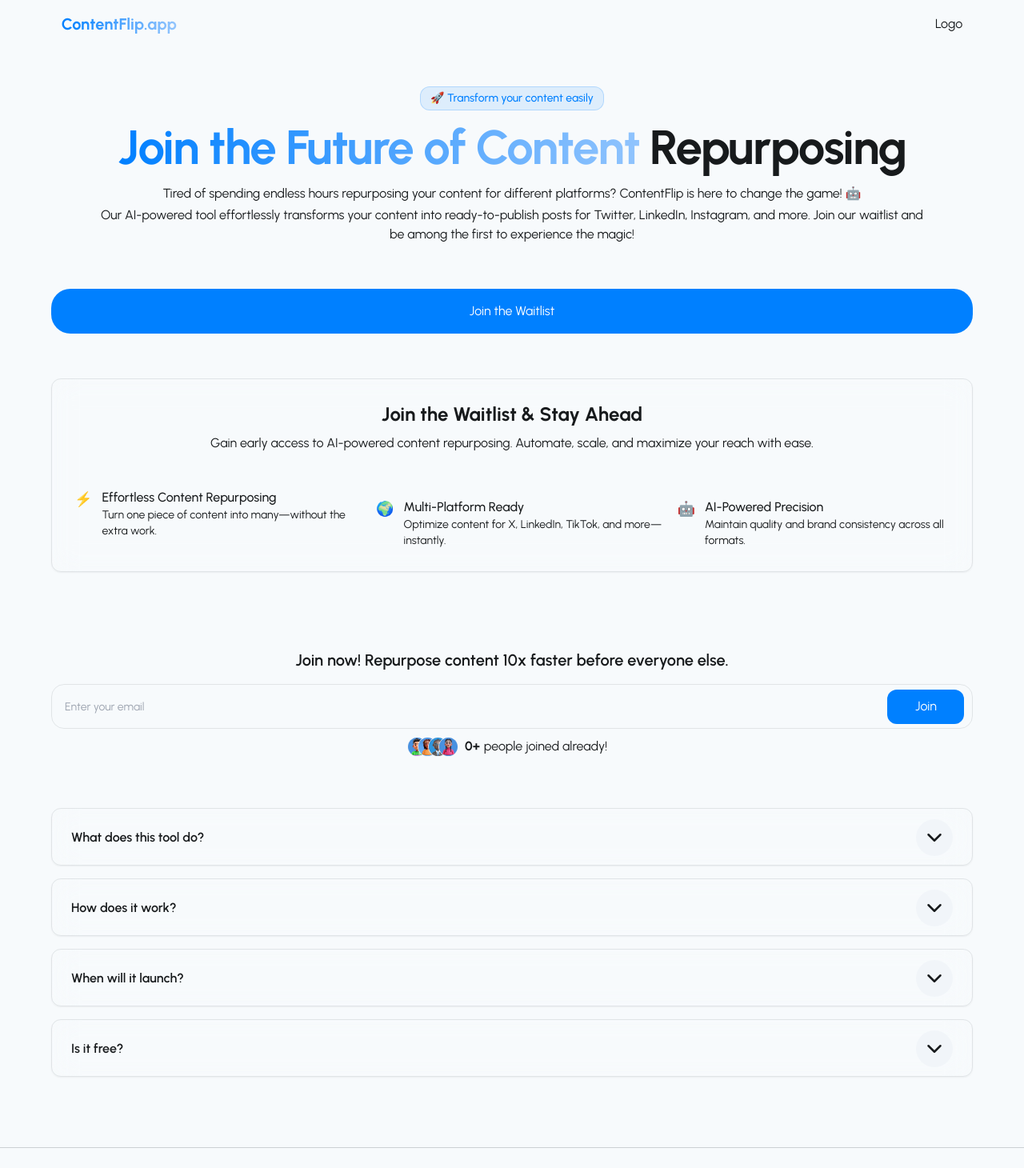
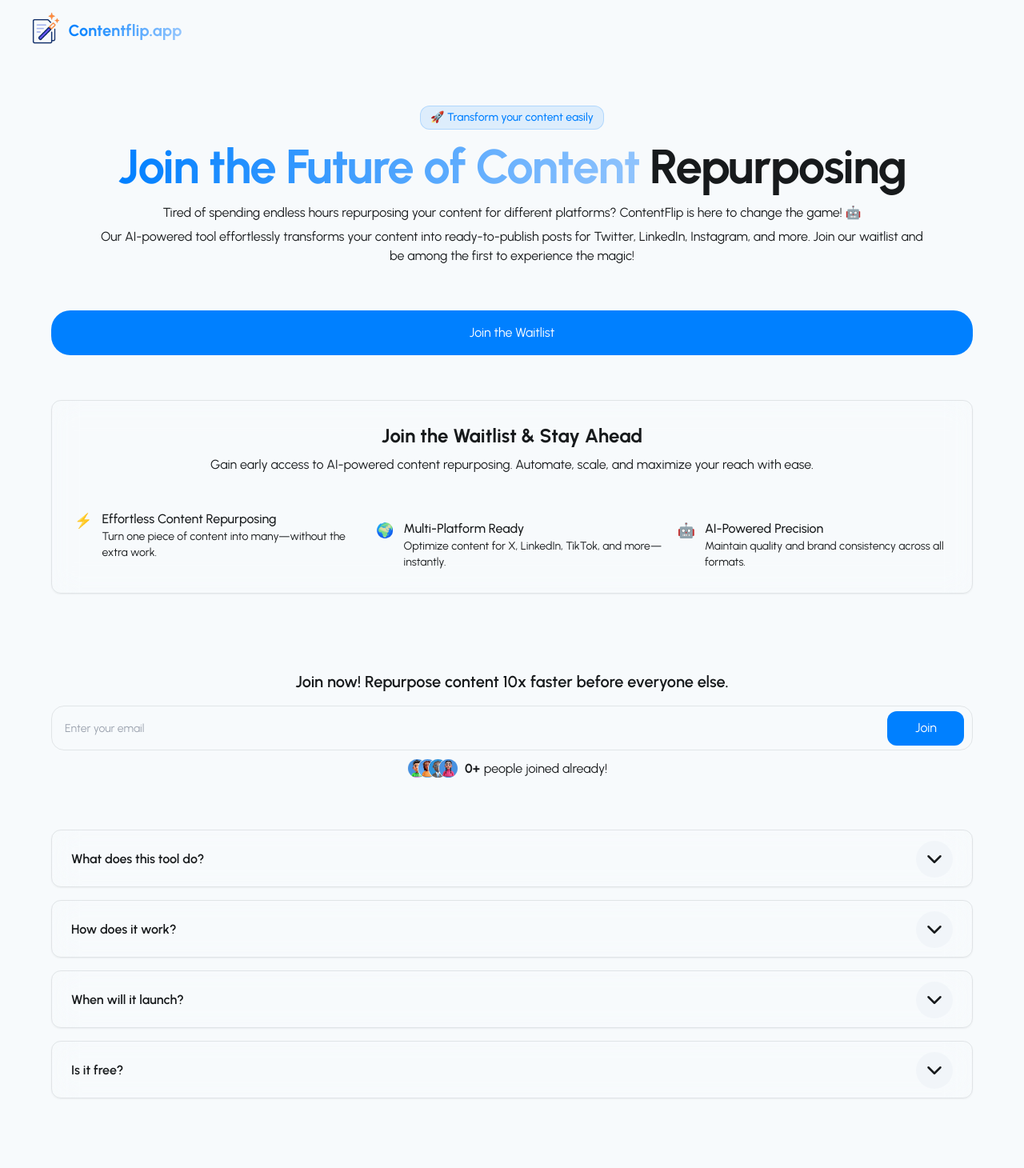
Before and after one commit to Charmingdc/postmorph-waitlist, a React (Vite) app: page / in a window 1280 px wide. Shown: the top 1460 px of the page at 80% size. Built offline with nearby package versions, Linux system fonts and the light colour scheme; no server answers.

Commit message:
Refine overall design and site data, add necessary seo data and logo

```diff
--- a/index.html
+++ b/index.html
@@ -10,45 +10,58 @@
     <meta name="robots" content="index, follow">
 
     <!-- SEO and social sharing tags -->
-    <title> Join || ContentFlip </title>
-    <meta name="description" content="A compelling, keyword-rich description (about 150-160 characters).">
-    <meta name="keywords" content="keyword1, keyword2, keyword3 (optional, not as relevant for modern SEO)">
+    <title> Contentflip || Join Waitlist </title>
+    <meta name="description" content="Maximize your content’s potential by repurposing it across different formats. Save time and grow your audience with Contentflip">
+    <meta name="keywords" content="Content Repurposing, Contenflip, Social media growth, content creation, Repurposing tool, Repurposing website">
 
     <!-- Open Graph (For Facebook, LinkedIn, etc.) -->
     <meta property="og:type" content="website">
-    <meta property="og:title" content="Your Page Title">
-    <meta property="og:description" content="A compelling description for social media.">
-    <meta property="og:image" content="https://yourwebsite.com/your-image.jpg">
-    <meta property="og:url" content="https://yourwebsite.com">
-    <meta property="og:site_name" content="Your Brand">
+    <meta property="og:title" content="Contentflip - Create Once, Publish Everywhere">
+    <meta property="og:description" content="Maximize your content’s potential by repurposing it across different formats. Save time and grow your audience with Contentflip">
+    <meta property="og:image" content="/contentflip-social-banner.jpg">
+    <meta property="og:url" content="https://contentflip-waitlist.vercel.app">
+    <meta property="og:site_name" content="Contentflip || Join Waitlist">
 
     <!-- Twitter Cards (For Twitter) -->
     <meta name="twitter:card" content="summary_large_image">
-    <meta name="twitter:title" content="Your Page Title">
-    <meta name="twitter:description" content="A compelling description for Twitter.">
-    <meta name="twitter:image" content="https://yourwebsite.com/your-image.jpg">
-    <meta name="twitter:site" content="@YourTwitterHandle">
+    <meta name="twitter:title" content="Contenflip || Join Waitlist">
+    <meta name="twitter:description" content="Maximize your content’s potential by repurposing it across different formats. Save time and grow your audience with Contentflip">
+    <meta name="twitter:image" content="https://contentflip-social-banner.jpg">
+    <meta name="twitter:site" content="@charmingdc01">
 
     <!-- Canonical Tag (Avoid Duplicate Content Issues) -->
-    <link rel="canonical" href="https://yourwebsite.com/this-page">
+    <link rel="canonical" href="https://contentflip-waitlist.vercel.app">
 
-    <!-- Favicon -->
-    <link rel="icon" href="/favicon.ico" type="image/x-icon">
+    <!-- Standard Favicon -->
+    <link rel="icon" href="contentflip-logo.png" type="image/x-icon">
+
+   <!-- For Apple devices (Retina display) -->
+   <link rel="apple-touch-icon" href="contentflip-logo.png">
+
+   <!-- For Android devices -->
+   <link rel="icon" sizes="192x192" href="contentflip-logo.png">
+
+   <!-- For Safari pinned tab -->
+   <link rel="mask-icon" href="contentflip-logo.png" color="#5bbad5">
+
+   <!-- For Windows 8/10 tile -->
+   <meta name="msapplication-TileImage" content="contentflip-logo.png">
+   <meta name="msapplication-TileColor" content="#ffffff">
 
     <!-- Schema Markup (Structured Data for Better Search Visibility) -->
     <script type="application/ld+json">
      {
       "@context": "https://schema.org",
       "@type": "WebPage",
-      "name": "Your Page Title",
-      "url": "https://yourwebsite.com",
-      "description": "A compelling description of your page.",
+      "name": "Contentflip",
+      "url": "https://contentflip-waitlist.vercel.app",
+      "description": "Maximize your content’s potential by repurposing it across different formats. Save time and grow your audience with Contentflip",
       "publisher": {
         "@type": "Organization",
-        "name": "Your Brand",
+        "name": "Contentflip",
         "logo": {
           "@type": "ImageObject",
-          "url": "https://yourwebsite.com/logo.png"
+          "url": "/contentflip-social-banner.jpg"
         }
       }
      }
--- a/src/App.tsx
+++ b/src/App.tsx
@@ -1,46 +1,24 @@
 import { useState } from "react";
 import { Toaster } from "sonner";
 import { FaqProps } from "./components/Accordion";
+import accordionsData from "./data/accordionsData";
+
+import Navbar from "./components/Navbar";
 import HeroSection from "./components/HeroSection";
 import WhyJoin from "./components/WhyJoin";
 import CtaForm from "./components/CtaForm";
-import Accordion from "./components/Accordion";
+import Accordions from "./components/Accordions";
 import Footer from "./components/Footer";
 import './index.css';
 
 const App = () => {
   const [email, setEmail] = useState<string>("");
-  const faqs: FaqProps[] = [
-   {
-    headline: "What does this tool do?",
-    content: "It automatically converts your content into multiple formats (blogs, tweets, LinkedIn posts, threads, etc.) to maximize your reach with minimal effort."
-   },
-   {
-    headline: "How does it work?",
-    content: "Simply upload your content, and our AI handles the rest—extracting key insights, summarizing, and adapting it for different platforms."
-   },
-   {
-    headline: "When will it launch?",
-    content: "We’re rolling out access soon! Join the waitlist to get early access and exclusive perks."
-   },
-   {
-    headline: "Is it free?",
-    content: "Early users get special pricing and bonuses. Sign up to be notified first!"
-   }
-  ]
+  const faqs: FaqProps[] = accordionsData();
 
   return (
    <>
     <header>
-     <nav>
-      <div className="w-screen flex items-center justify-between px-[6vw] mt-4">
-       <h1 className="heading-gradient font-bold text-xl">
-         ContentFlip.app
-       </h1>
-
-       <button> Logo </button>
-      </div>
-     </nav>
+     <Navbar />
     </header>
 
     <main className="w-screen font-urbanist flex flex-col items-center justify-center text-center p-0 px-[5%] mt-16">
@@ -54,14 +32,7 @@ const App = () => {
       </section>
 
       <section className="w-full mt-16">
-       <div className="w-full flex flex-col items-center gap-4 mb-14">
-        {faqs.map((faq, i) => (
-         <Accordion
-          key={i}
-          headline={faq.headline}
-          content={faq.content} />
-        ))}
-       </div>
+       <Accordions faqs={faqs} />
       </section>
     </main>
 
--- /dev/null
+++ b/src/components/Accordions.tsx
@@ -0,0 +1,16 @@
+import Accordion from "./Accordion";
+import { FaqProps } from "./Accordion";
+
+const Accordions = ({ faqs }: FaqProps) => {
+ return (
+  <div className="w-full flex flex-col items-center gap-4 mb-14">
+    {faqs.map((faq, i) => (
+     <Accordion
+      key={i}
+      headline={faq.headline}
+      content={faq.content} />
+    ))}
+  </div>
+ )
+}
+export default Accordions;
--- a/src/components/Footer.tsx
+++ b/src/components/Footer.tsx
@@ -3,7 +3,7 @@ const Footer = () => {
 
  return (
   <footer className="text-center text-sm text-muted-foreground mt-8 border-t border-border/20 py-6">
-    © { currentYr } ContentFlip. All rights reserved.
+    © { currentYr } Contentflip. All rights reserved.
   </footer>
  )
 }
--- a/src/components/HeroSection.tsx
+++ b/src/components/HeroSection.tsx
@@ -12,7 +12,7 @@ const HeroSection = () => {
    </h1>
 
    {/* Description */}
-   <p className="w-[90%] font-urbanist text-foreground mb-[.2rem]">
+   <p className="w-[90%] font-urbanist text-foreground mb-[.4rem]">
      Tired of spending endless hours repurposing your content for different platforms? ContentFlip is here to change the game! 🤖
    </p>
    <p className="w-[90%] font-urbanist text-foreground">
--- /dev/null
+++ b/src/components/Navbar.tsx
@@ -0,0 +1,19 @@
+const Navbar = () => {
+ return (
+  <nav>
+   <div className="w-screen flex items-center justify-start px-[2vw] mt-2">
+     <img
+       src="/contentflip-logo.png"
+       width="60px"
+       height="60px"
+       alt="Contentflip Logo"
+       load="eager" />
+
+     <h1 className="heading-gradient font-bold text-xl">
+      Contentflip.app
+     </h1>
+    </div>
+   </nav>
+ )
+}
+export default Navbar;
--- /dev/null
+++ b/src/data/accordionsData.tsx
@@ -0,0 +1,25 @@
+import { FaqProps } from "../components/Accordion";
+
+const accordionsData = () => {
+ const data: FaqProps[] = [
+   {
+    headline: "What does this tool do?",
+    content: "It automatically converts your content into multiple formats (blogs, tweets, LinkedIn posts, threads, etc.) to maximize your reach with minimal effort."
+   },
+   {
+    headline: "How does it work?",
+    content: "Simply upload your content, and our AI handles the rest—extracting key insights, summarizing, and adapting it for different platforms."
+   },
+   {
+    headline: "When will it launch?",
+    content: "We’re rolling out access soon! Join the waitlist to get early access and exclusive perks."
+   },
+   {
+    headline: "Is it free?",
+    content: "Early users get special pricing and bonuses. Sign up to be notified first!"
+   }
+  ]
+
+  return data;
+}
+export default accordionsData;
--- a/vite.config.ts
+++ b/vite.config.ts
@@ -1,6 +1,15 @@
-import { defineConfig } from "vite";
-import react from "@vitejs/plugin-react";
+import { defineConfig } from 'vite';
+import react from '@vitejs/plugin-react';
 
 export default defineConfig({
   plugins: [react()],
+  server: {
+    proxy: {
+      '/api': {
+        target: 'http://localhost:3000',
+        changeOrigin: true,
+        rewrite: (path) => path.replace(/^\/api/, '/api'),
+      },
+    },
+  },
 });
```
Also changed, not shown: public/contentflip-logo.png (added), public/contentflip-social-banner.jpg (added).
